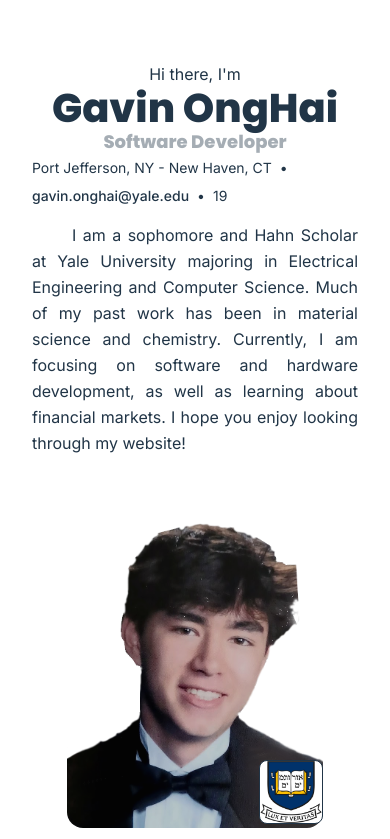
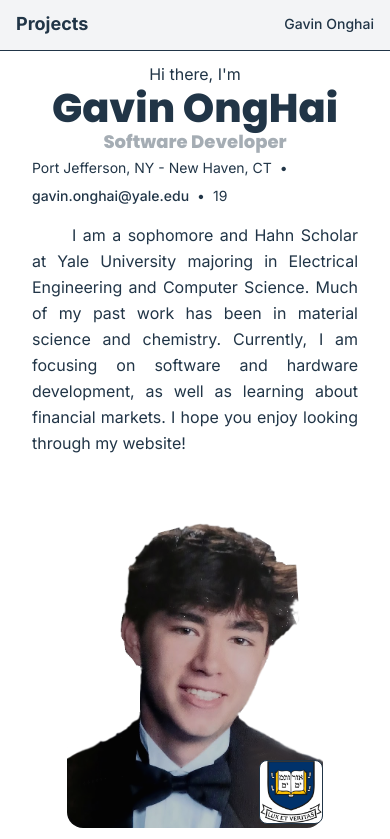
Before and after one commit to onghaig/onghaig.github.io, a React (Vite) app: page / in a window 390 px wide. Shown: the part 18-857 px from the top of the page. Built offline with nearby package versions, Linux system fonts and the light colour scheme.

Commit message:
Fixed small issue occuring in nav bar on light mode mobile users.

```diff
--- a/src/components/sidebar.tsx
+++ b/src/components/sidebar.tsx
@@ -63,16 +63,16 @@ export default function Sidebar() {
   return (
     <>
       {/* Mobile Navigation Header */}
-      <header className="lg:hidden fixed top-0 left-0 right-0 z-50 bg-white/10 backdrop-blur-md border-b border-white/20 px-4 py-3">
+      <header className="lg:hidden fixed top-0 left-0 right-0 z-50 dark:bg-white/10 bg-gray-100 backdrop-blur-md border-b dark:border-white/20 px-4 py-3">
         <div className="flex justify-between items-center">
-          <span className="text-lg font-semibold text-white">
+          <span className="text-lg font-semibold dark:text-white">
             {currentSection.label}
           </span>
           <a
             href="https://onghaig.github.io"
             target="_blank"
             rel="noopener noreferrer"
-            className="text-sm font-medium text-white/80 hover:text-white transition-colors"
+            className="text-sm font-medium dark:text-white/80 transition-colors"
           >
             Gavin Onghai
           </a>
```
